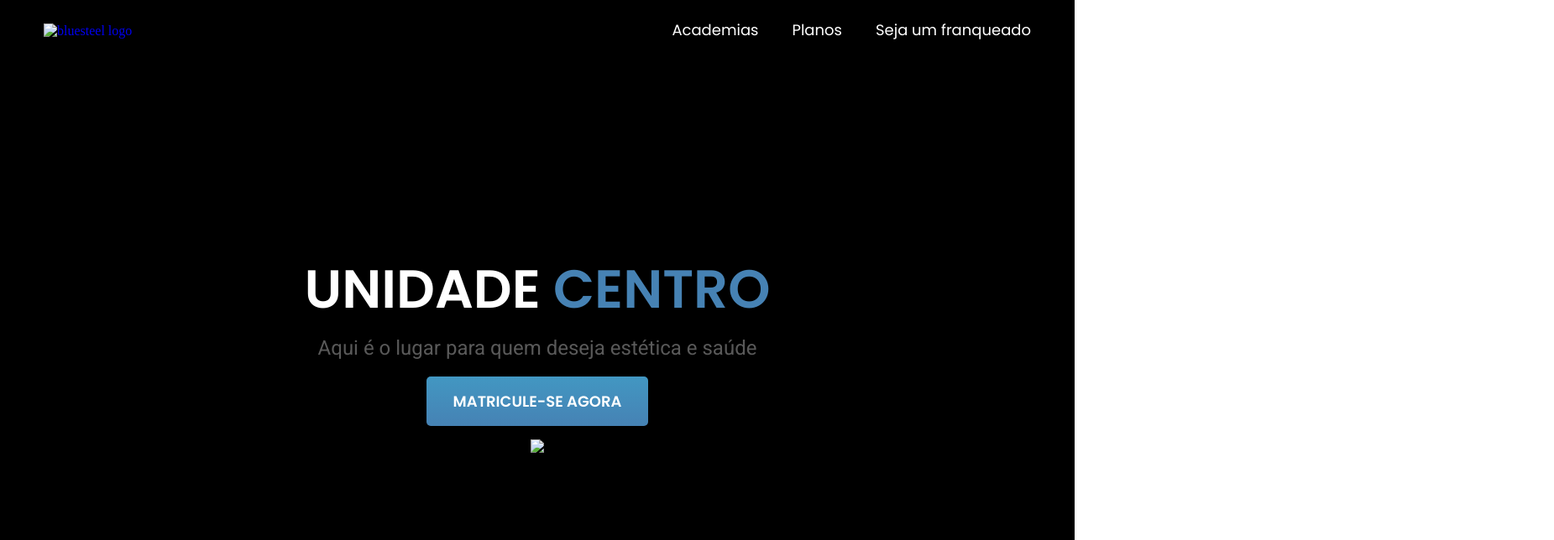
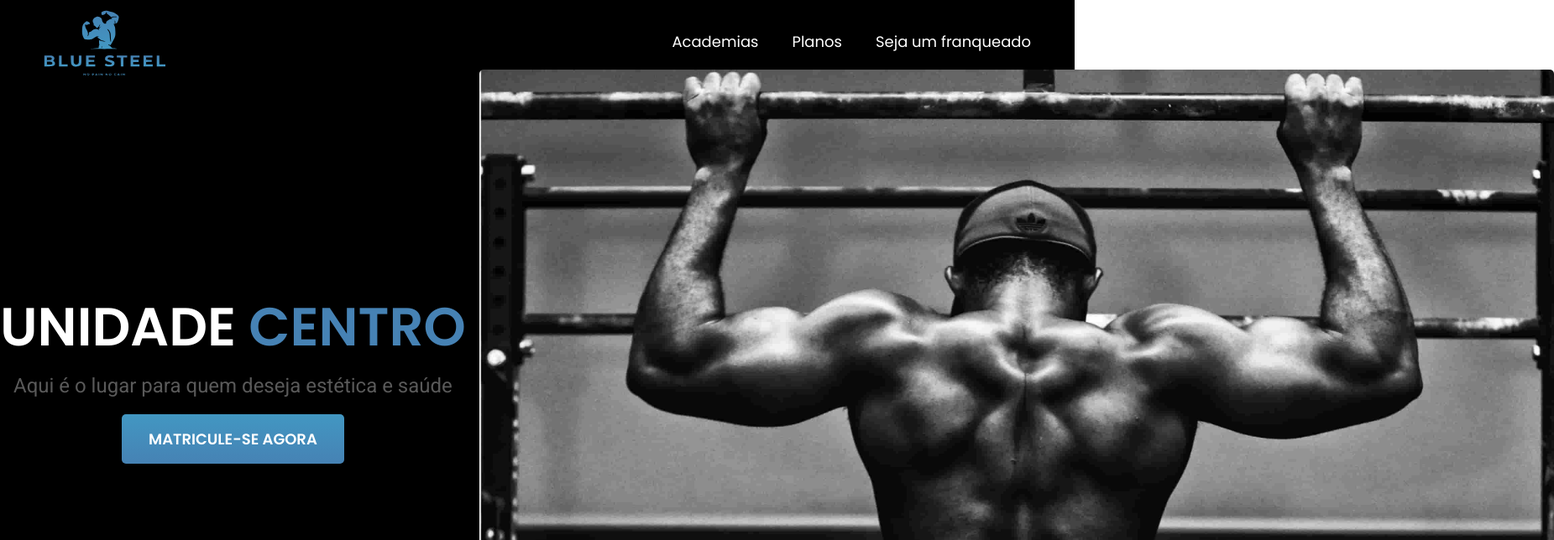
Before and after one commit to MiguelMoreiraDev/academiabluesteel.github.io, a plain HTML site: page academias-internas/academia-interna-centro.html in a window 1280 px wide. Shown: the top 644 px of the page at 84% size, 1851 px wide, since content can reach past the window. Drawn offline with Linux system fonts and the light colour scheme.

Commit message:
fix imgs

```diff
--- a/academias-internas/academia-interna-centro.html
+++ b/academias-internas/academia-interna-centro.html
@@ -17,7 +17,7 @@
   <header class="header-bg">
     <div class="header container">
       <a href="../index.html">
-        <img src="./img/bluesteel.svg" alt="bluesteel logo">
+        <img src="../img/bluesteel.svg" alt="bluesteel logo">
       </a>
 
       <nav>
@@ -35,7 +35,7 @@
     <h1 class="font-1-sb-64-72 cor-w">Unidade <span class="cor-p1">Centro</span></h1>
     <p class="font-2-r-24-36 cor-c8">Aqui é o lugar para quem deseja estética e saúde</p>
     <a class="botao" href="./planos.html">Matricule-se agora</a>
-    <img src="../img/academia-interna/academia-interna-bg.jpg alt=" Homem fazendo musculação">
+    <img src="../img/academia-interna/academia-interna-bg.jpg" alt=" Homem fazendo musculação">
   </section>
 
   <footer class="footer-bg">
```
